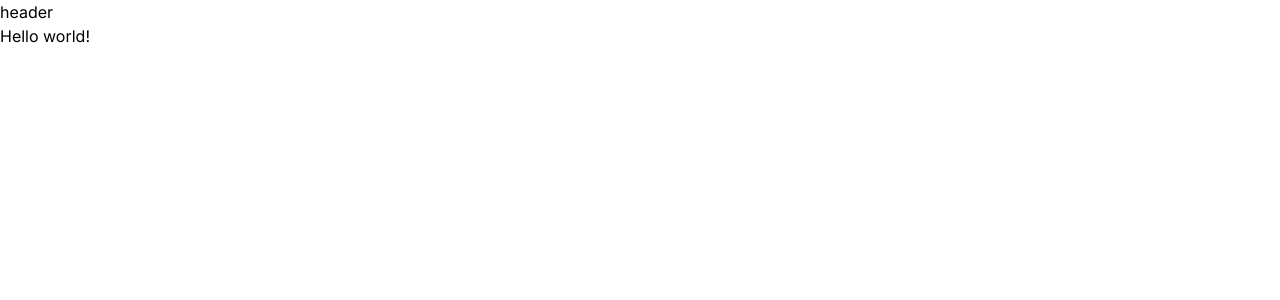
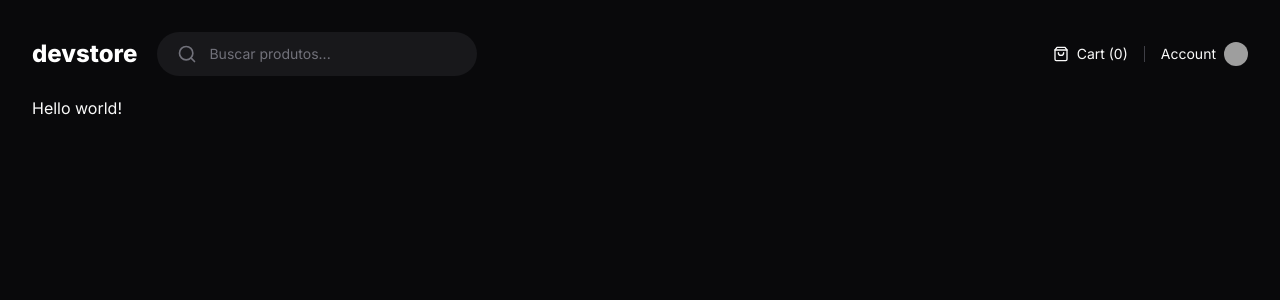
Before and after one commit to wellingtonrodriguesbr/devstore, a Next.js app: page / in a window 1280 px wide. Shown: the top 300 px of the page. Built offline with nearby package versions, Linux system fonts and the light colour scheme; grey boxes are pictures that could not be loaded.

Commit message:
feat: header component

```diff
--- a/src/app/(store)/layout.tsx
+++ b/src/app/(store)/layout.tsx
@@ -6,7 +6,7 @@
   children: React.ReactNode;
 }) {
   return (
-    <div>
+    <div className="mx-auto grid min-h-screen w-full max-w-[1600px] grid-rows-[min-content_max-content] gap-5 p-8">
       <Header />
       {children}
     </div>
--- a/src/app/layout.tsx
+++ b/src/app/layout.tsx
@@ -16,7 +16,7 @@
 }) {
   return (
     <html className={inter.variable} lang="pt-br">
-      <body>{children}</body>
+      <body className="bg-zinc-950 text-zinc-50 antialiased">{children}</body>
     </html>
   );
 }
--- a/src/components/header.tsx
+++ b/src/components/header.tsx
@@ -1,3 +1,41 @@
+import Link from "next/link";
+import Image from "next/image";
+
+import { Search, ShoppingBag } from "lucide-react";
+
 export function Header() {
-  return <div>header</div>;
+  return (
+    <header className="flex items-center justify-between">
+      <div className="flex items-center gap-5">
+        <Link href="/" className="text-2xl font-extrabold text-white">
+          devstore
+        </Link>
+        <form className="flex w-[320px] items-center gap-3 rounded-full bg-zinc-900 px-5 py-3 ring-zinc-700">
+          <Search className="w-5 h-5 text-zinc-500" />
+          <input
+            type="text"
+            placeholder="Buscar produtos..."
+            className="flex-1 bg-transparent text-sm outline-none placeholder:text-zinc-500"
+          />
+        </form>
+      </div>
+      <div className="flex items-center gap-4">
+        <button className="flex items-center gap-2 text-sm">
+          <ShoppingBag className="w-4 h-4" />
+          Cart (0)
+        </button>
+        <div className="w-px h-4 bg-zinc-700 "></div>
+        <Link href="/" className="flex items-center gap-2 hover:underline">
+          <span className="text-sm">Account</span>
+          <Image
+            className="h-6 w-6 rounded-full"
+            src="https://github.com/wellingtonrodriguesbr.png"
+            alt=""
+            width={24}
+            height={24}
+          />
+        </Link>
+      </div>
+    </header>
+  );
 }
```
